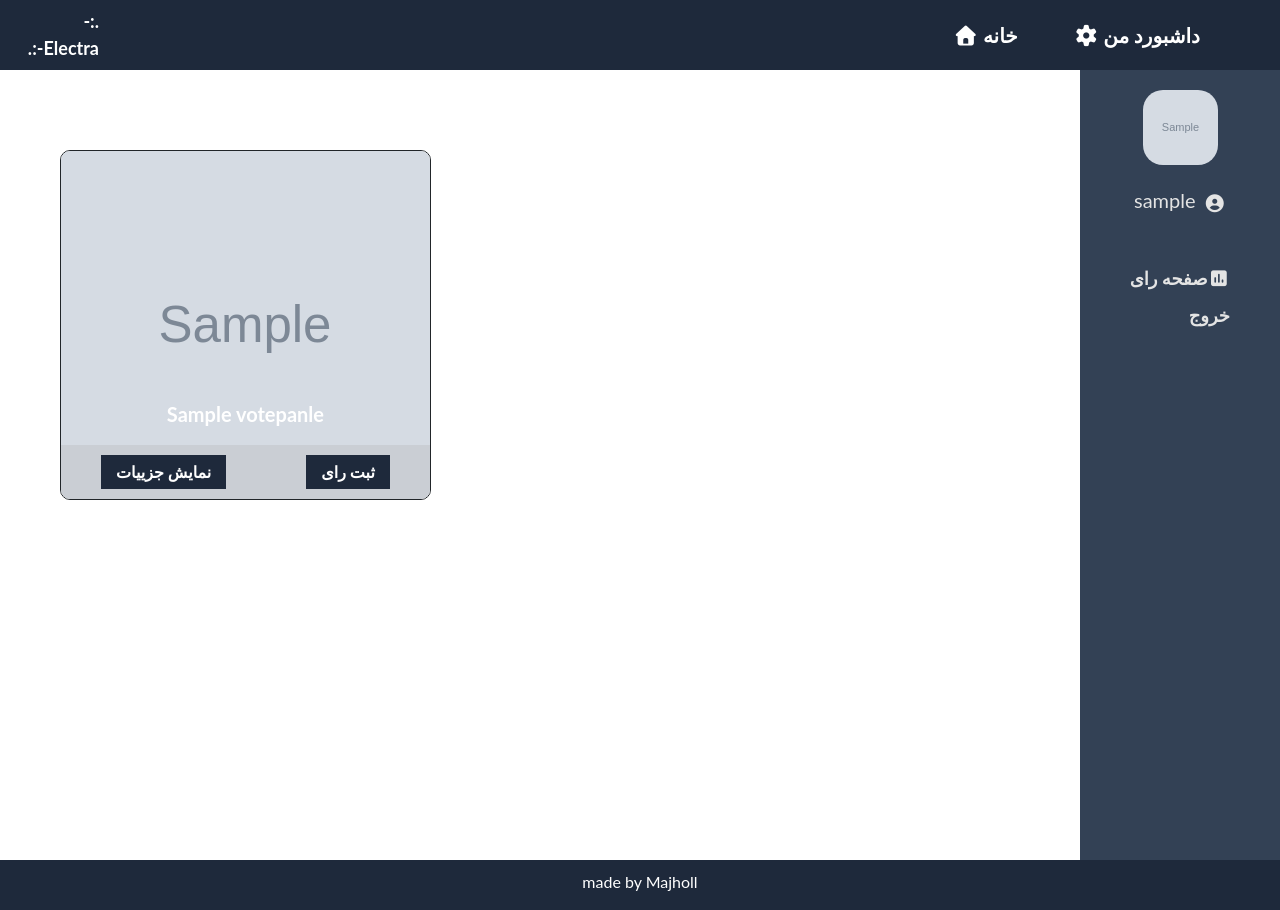
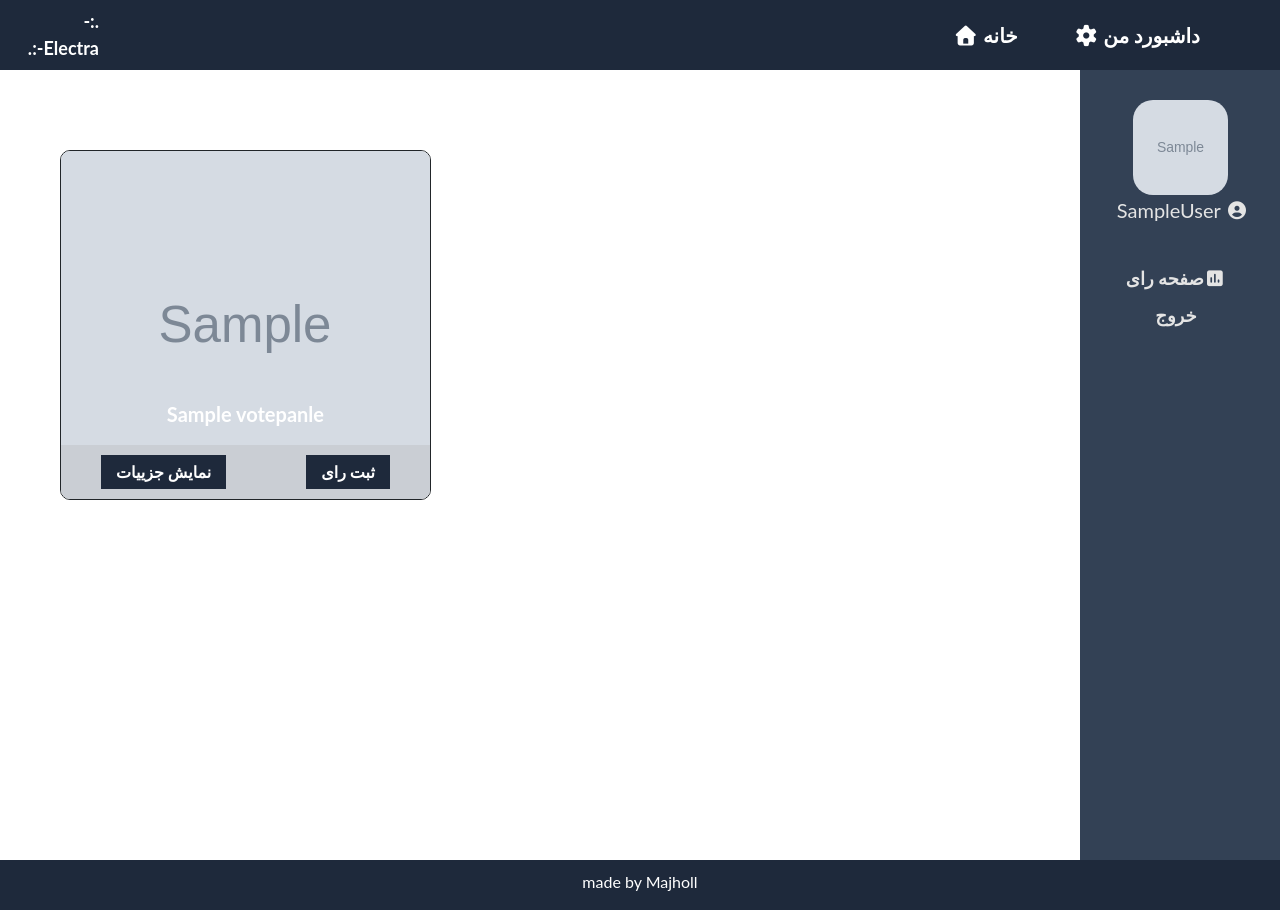
Before and after one commit to Majholl/electra, a Django app: page /panel/ in a window 1280 px wide. Run offline with Django 5.2, Linux system fonts and the light colour scheme; a user stored in the database is signed in; tables that the repository leaves empty hold one stand-in row (values such as "Sample post"); grey boxes marked "Sample" are stand-in pictures; some libraries are stand-ins or nearby versions.

Commit message:
Fixed bugs

```diff
--- a/core_apps/user/middleware.py
+++ b/core_apps/user/middleware.py
@@ -1,6 +1,9 @@
 from django.utils.deprecation import MiddlewareMixin
 from django.urls import reverse
 from django.shortcuts import redirect
+
+from ..user.models import Users
+
 
 
 class CustomMiddleware(MiddlewareMixin):
@@ -22,4 +25,5 @@ class CustomMiddleware(MiddlewareMixin):
             return redirect(reverse("AuthLogin"))
 
 
+
         return response
--- a/template/root.html
+++ b/template/root.html
@@ -48,9 +48,15 @@
 
 
 
+    <!-- 404 page -->
+    {% block 404page %}{% endblock %}
+    <!-- 500 page -->
+    {% block 500sever %}{% endblock %}
+
 
     <!-- include Footer -->
     {% include  'footer.html' %}
+
 
 
     <!-- Load JS of bootstap -->
--- a/template/user/sidebar-user.html
+++ b/template/user/sidebar-user.html
@@ -6,24 +6,21 @@
 
             <div class="inner-top-sidebar admin">
 
-                <div class="user-panel">
-
                 <div class="admin-image-section">
                     {% if profile %}
-                        <img src="{{ profile.url }}" class="admin-image-section img" alt="{{ username }}" width="75px" height="75px">
+                    <img src="{{ profile.url }}" class="admin-image-section img" alt="{{ username }}" width="95px" height="95px">
                     {% else %}
-                        <img src="../static/user.png" class="admin-image-section img" alt="{{ username }}" width="75px" height="75px">
+                    <img src="../static/user.png" class="admin-image-section img" alt="{{ username }}" width="95px" height="95px">
                     {% endif %}
                 </div>
 
                 <div class="admin-info-section">
+                    <p class="admin-info-section p ">{{ userauth.first_name }}{{ userauth.last_name }}</p>
                     <i class="fa-solid fa-circle-user"></i>
-                        <p class="admin-info-section p ">{{ username }}</p>
                 </div>
 
             </div>
 
-            </div>
 
         </a>
 
@@ -96,10 +93,13 @@
     justify-items: center;
 }
 
-
+.inner-bottom-sidebar {
+    margin: 30px 0px 20px 0px;
+}
 
 .inner-top-sidebar.admin {
     width: 100%;
+    padding: 10px;
 }
 
 
@@ -118,24 +118,24 @@
     display: flex;
     justify-content: center;
     align-items: center;
-    gap: 8px;
-    margin-top: 10px;
-    margin-bottom: 25px;
+    flex-direction: row-reverse;
 
-}
-.admin-info-section.p{
-    font-size: 20px;
 }
 
 
-.fa-circle-user{
-    padding-bottom: 10px;
+.admin-info-section.p{
+    font-size: 20px;
+    margin : 0px 5px !important;
 }
 
 .inner-bottom-sidebar ul li {
-    margin: 10px;
+    display: flex;
+    margin: 10px 5px;
     list-style: none;
     font-weight: bold;
+    align-items: center;
+    justify-content: center;
 }
 
+
 </style>
```
Also changed, not shown: core_apps/user/manager.py (+7 -0 lines). Lines whose indentation alone changed are shown as unchanged.
